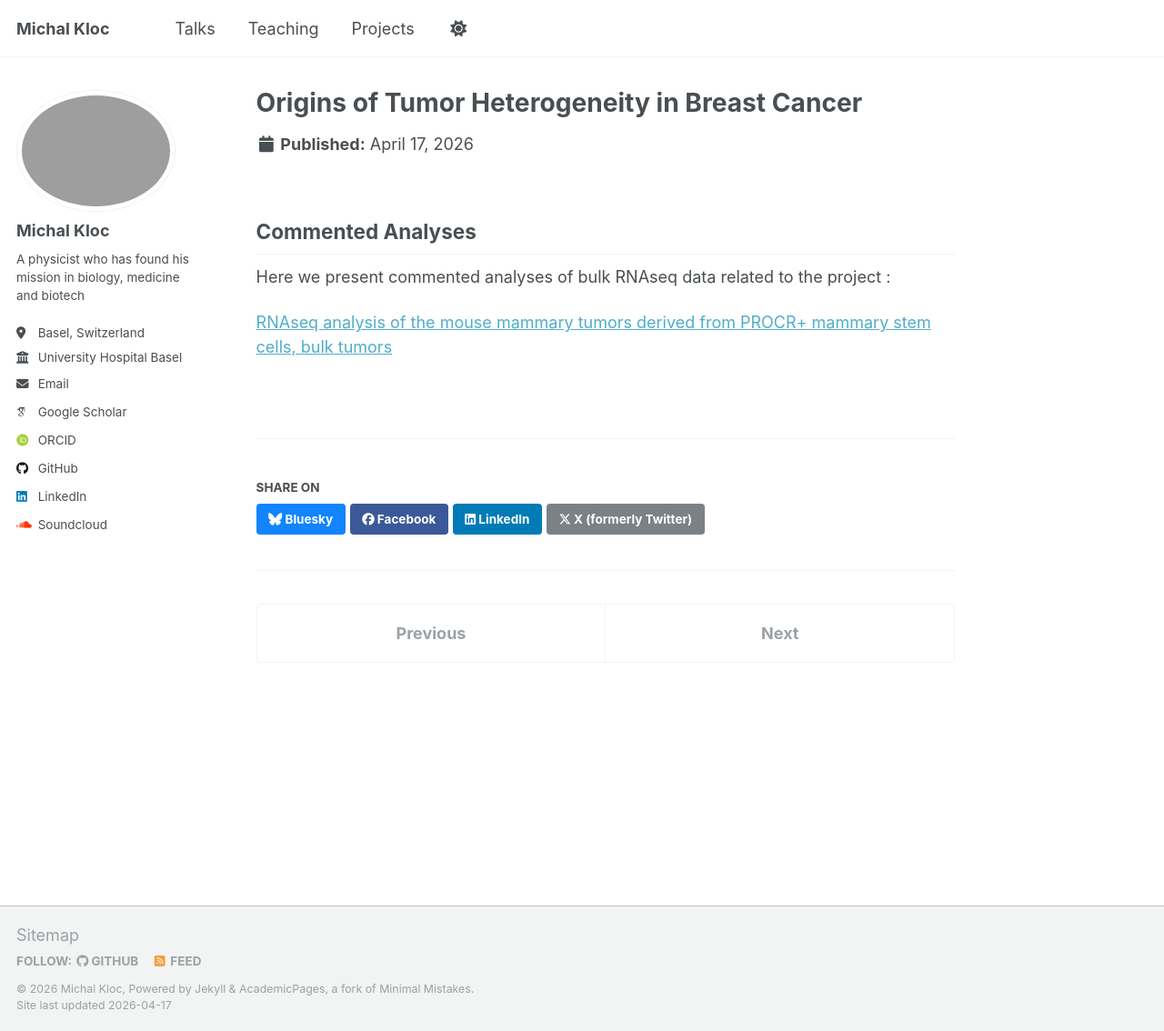
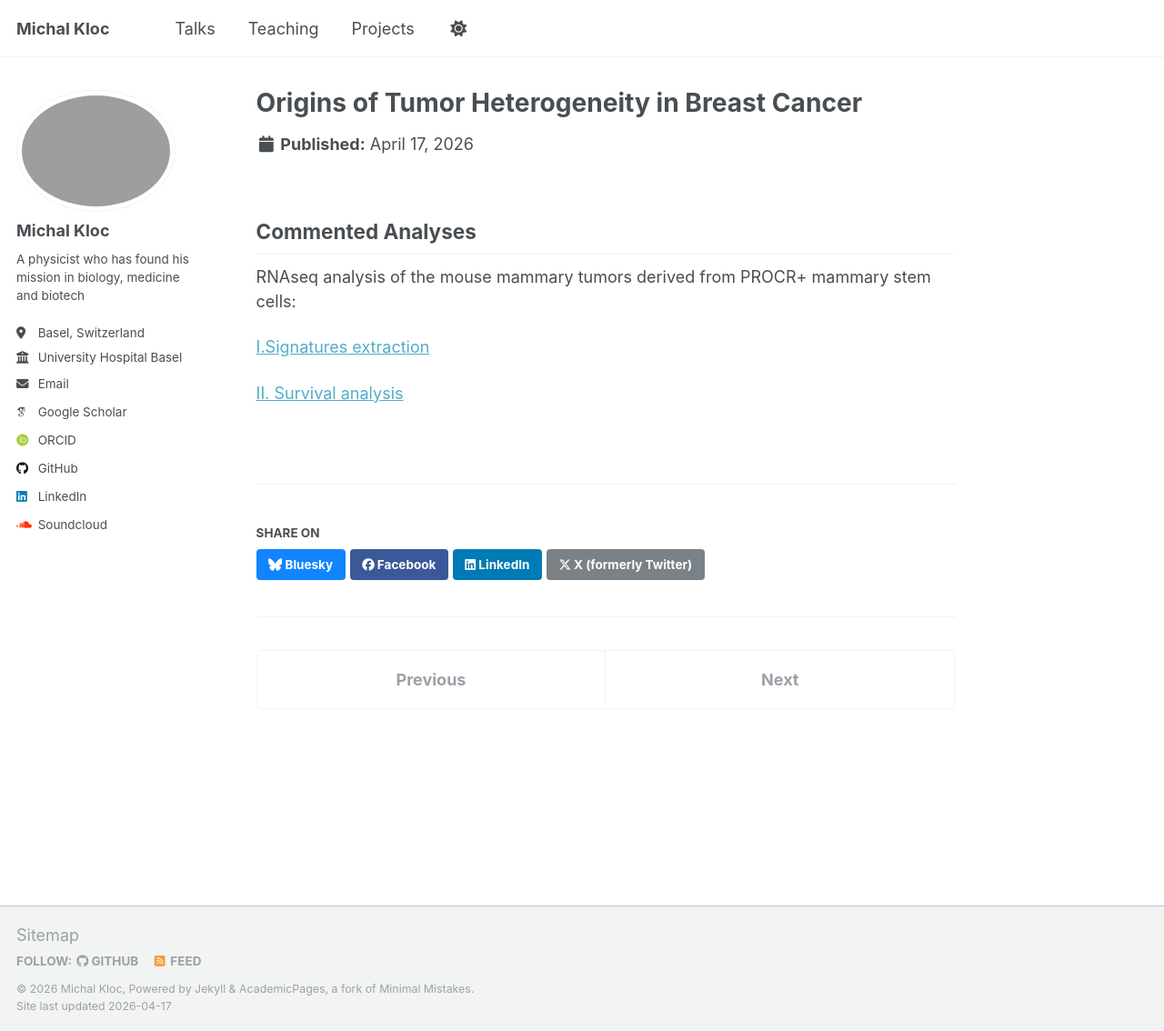
Before and after one commit to MikeKlocCZ/mikekloccz.github.io, a Jekyll site: the page built from _projects/PROCR-project.md, in a window 1280 px wide and 1134 px high. Shown: the whole window at 91% size. Built offline with Jekyll 4.4.1, drawn with Linux system fonts in a browser that asks for light colours; some web fonts are replaced; a script that is not in the unit is left out.

Commit message:
both procr markdowns are there

```diff
--- a/_projects/PROCR-project.md
+++ b/_projects/PROCR-project.md
@@ -6,6 +6,8 @@ collection: projects
 
 ## Commented Analyses
 
-Here we present commented analyses of bulk RNAseq data related to the project :
+RNAseq analysis of the mouse mammary tumors derived from PROCR+ mammary stem cells:
 
-[RNAseq analysis of the mouse mammary tumors derived from PROCR+ mammary stem cells, bulk tumors](/procr-files/SalvadorM_RNAseq_PROCR-tumor_chunks.html)
+[I.Signatures extraction ](/procr-files/SalvadorM_RNAseq_PROCR-tumor_chunks.html)
+
+[II. Survival analysis](/procr-files/SalvadorM_RNAseq_PROCR-tumor_chunks_survival.html)
```
